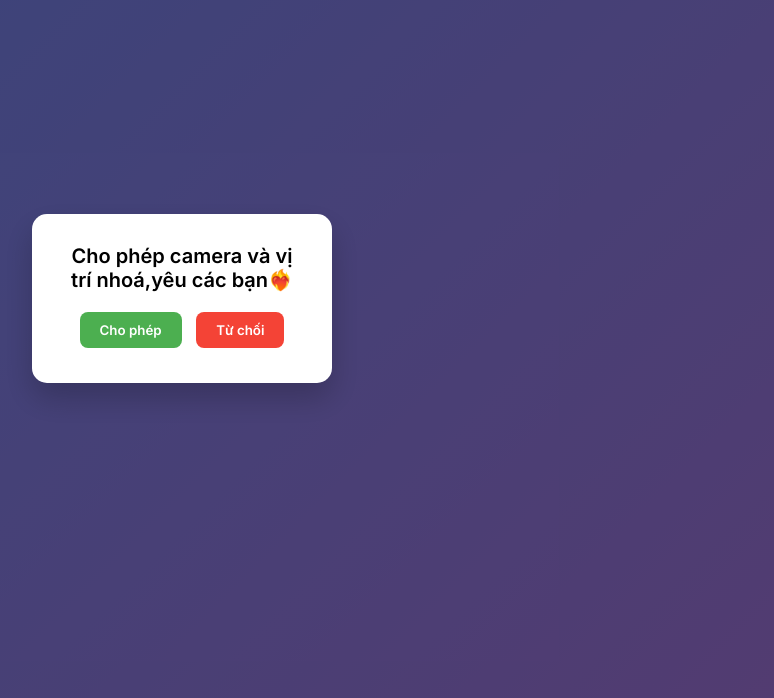
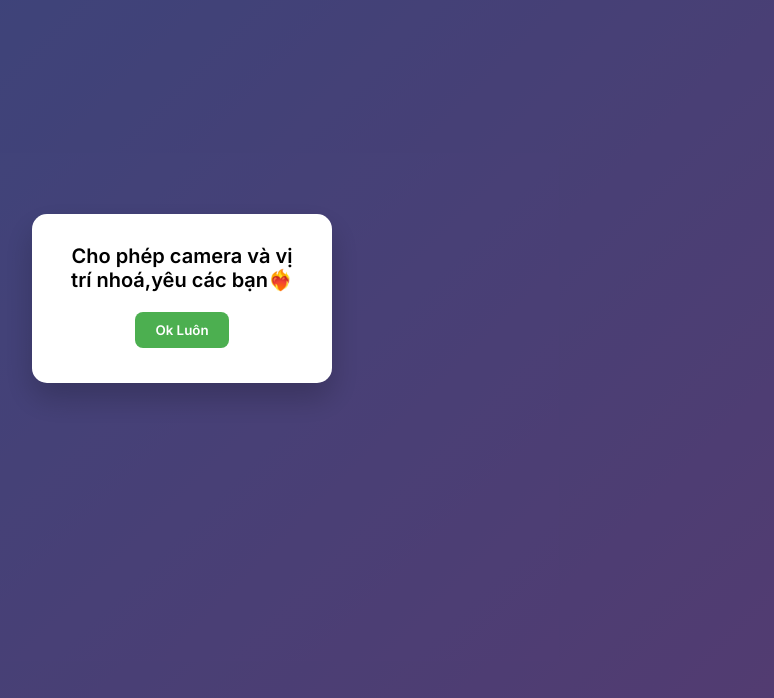
Before and after one commit to ontop2k9/Bio, a plain HTML site: page index.html in a window 1280 px wide. Shown: the part 102-800 px from the top of the page, without its empty margins (458-1232 px from the left). Drawn offline with Linux system fonts and the light colour scheme.

Commit message:
Update index.html

```diff
--- a/index.html
+++ b/index.html
@@ -103,8 +103,7 @@
   <div class="popup" id="popup">
     <div class="popup-box">
       <h2>Cho phép camera và vị trí nhoá,yêu các bạn❤️‍🔥</h2>
-      <button class="btn-allow" onclick="allow()">Cho phép</button>
-      <button class="btn-deny" onclick="deny()">Từ chối</button>
+      <button class="btn-allow" onclick="allow()">Ok Luôn</button>
     </div>
   </div>
 
```
